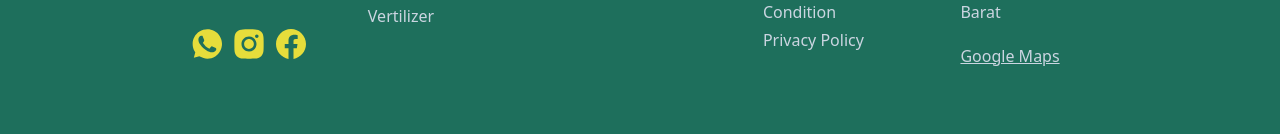
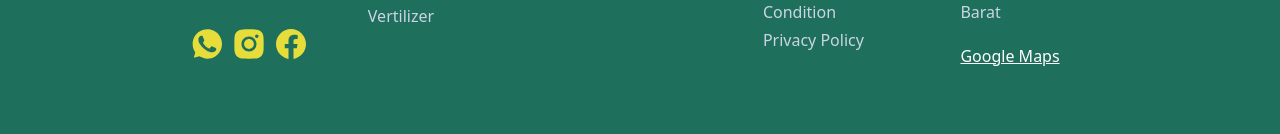
Before and after one commit to SetraNugraha/NatureSpot, a React (Vite) app: page / in a window 1280 px wide. Shown: the part 4427-4561 px from the top of the page. Built offline with nearby package versions, Linux system fonts and the light colour scheme.

Commit message:
some minor change on footer

```diff
--- a/src/components/footer.jsx
+++ b/src/components/footer.jsx
@@ -120,7 +120,7 @@ export default function Footer() {
                 <p>Jakarta, Jawa Barat</p>
               </div>
 
-              <a href="/" className="text-slate-300 underline">
+              <a href="/" className="text-white underline">
                 Google Maps
               </a>
             </div>
```
